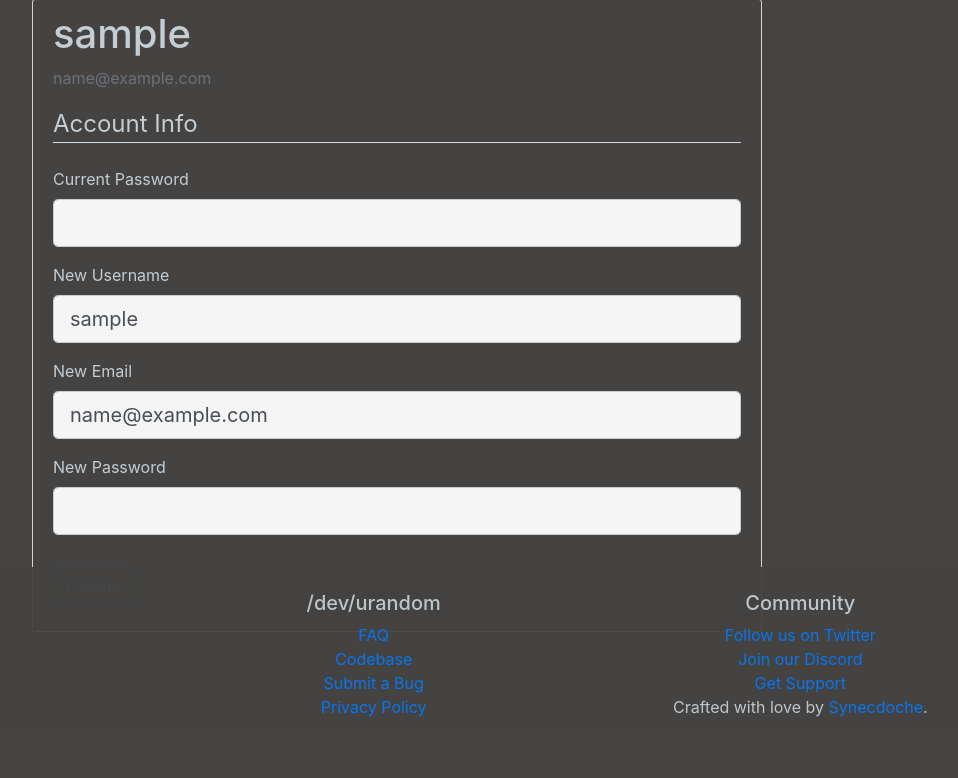
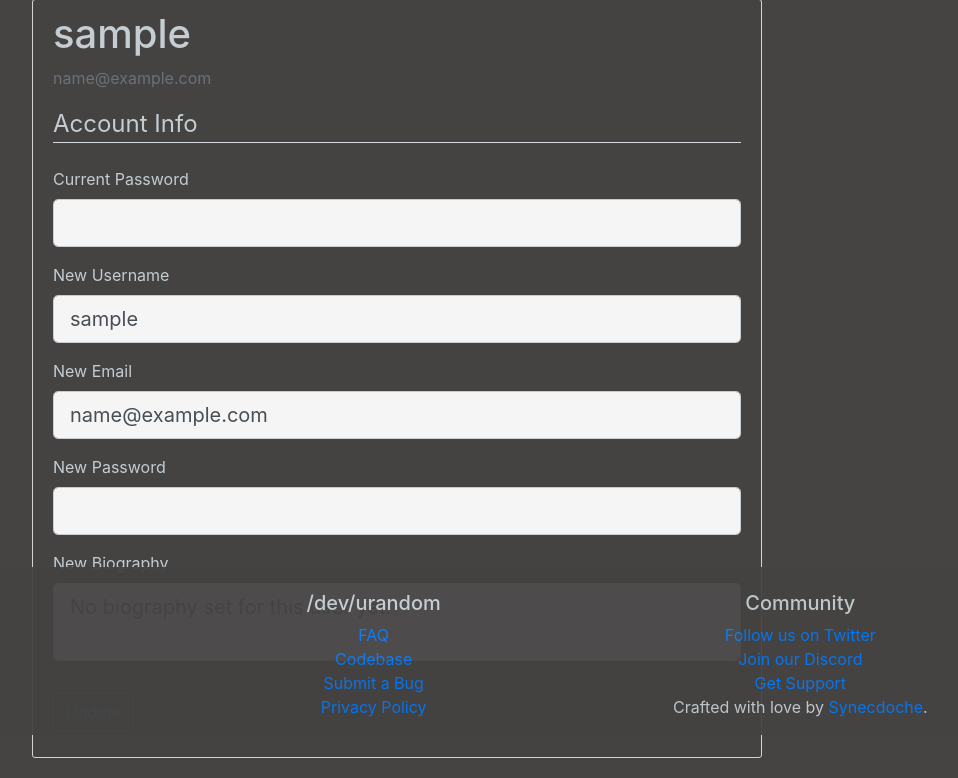
Before and after one commit to mrdmnd/portunus, a Flask app: page /auth/update_account in a window 1280 px wide. Shown: the part 65-843 px from the top of the page, without its empty margins (53-1011 px from the left). Before the commit the page ends 782 px from the top, so only its background shows below. Run offline with Flask 2, Linux system fonts and the light colour scheme; the visitor is signed in with stand-in values (Sample User, id 1); data comes from the database, SQL or seed files in the repository; some libraries are stand-ins or nearby versions.

Commit message:
More DB model updates.

```diff
--- a/frontend/portunus/auth/forms.py
+++ b/frontend/portunus/auth/forms.py
@@ -1,6 +1,6 @@
 from flask_login import current_user
 from flask_wtf import FlaskForm
-from wtforms import BooleanField, PasswordField, StringField, SubmitField
+from wtforms import BooleanField, PasswordField, StringField, SubmitField, TextAreaField
 from wtforms.validators import DataRequired, Email, EqualTo, Length, ValidationError
 from wtforms.widgets import PasswordInput
 
@@ -47,6 +47,7 @@ class UpdateAccountForm(FlaskForm):
     )
     new_email = StringField("New Email", validators=[DataRequired(), Email()])
     new_password = StringField("New Password", widget=PasswordInput(hide_value=True))
+    new_biography = TextAreaField("New Biography", validators=[Length(min=0, max=140)])
     submit = SubmitField("Update")
 
     def validate_new_username(self, new_username):
--- a/frontend/portunus/auth/routes.py
+++ b/frontend/portunus/auth/routes.py
@@ -61,6 +61,7 @@ def update_account():
         # Update current username + email
         current_user.username = form.new_username.data
         current_user.email = form.new_email.data
+        current_user.biography = form.new_biography.data
 
         # Set new password only if they fill the field in.
         if form.new_password.data:
@@ -71,5 +72,6 @@ def update_account():
     elif request.method == "GET":
         form.new_username.data = current_user.username
         form.new_email.data = current_user.email
+        form.new_biography.data = current_user.biography
 
     return render_template("update_account.html", title="Update Account", form=form)
--- a/frontend/portunus/main/routes.py
+++ b/frontend/portunus/main/routes.py
@@ -2,6 +2,7 @@ import os
 
 from flask import render_template, send_from_directory
 from portunus.main import bp
+from portunus.models import User
 
 
 @bp.route("/favicon.ico")
@@ -15,3 +16,8 @@ def favicon():
 @bp.route("/index")
 def index():
     return render_template("index.html")
+
+@bp.route("/user/<username>")
+def user(username):
+    user = User.query.filter_by(username=username).first_or_404()
+    return render_template("user.html", user=user)
--- a/frontend/portunus/models.py
+++ b/frontend/portunus/models.py
@@ -13,11 +13,10 @@ class User(db.Model, UserMixin):
     id = db.Column(db.Integer, primary_key=True)
     username = db.Column(db.String(20), unique=True, index=True, nullable=False)
     email = db.Column(db.String(255), unique=True, index=True, nullable=False)
-    image_file = db.Column(db.String(20), nullable=False, default="default.jpg")
     date_created_utc = db.Column(db.DateTime, nullable=False, default=datetime.utcnow)
     password_hash = db.Column(db.String(60), nullable=False)
     biography = db.Column(
-        db.String(2000), default="No biography set for this user yet."
+        db.String(140), default="No biography set for this user yet."
     )
 
     # Relationships
@@ -44,6 +43,7 @@ class Route(db.Model):
     content = db.Column(db.Text, nullable=False)
 
     # Relationships
+    # (none)
 
     def __repr__(self):
         return f"Route('{self.title}')"
@@ -70,7 +70,7 @@ class Team(db.Model):
         "Character",
         secondary=team_members,
         lazy="subquery",
-        backref=db.backref("teams", lazy=True),
+        backref=db.backref("teams", lazy=True)
     )
 
     def __repr__(self):
@@ -84,5 +84,19 @@ class Character(db.Model):
     name = db.Column(db.String(20), index=True, nullable=False)
     spec = db.Column(db.Integer, index=True, nullable=False)
 
+    # Relationships
+    # (backhalf is already defined above in Team model)
+
+    def join_team(self, team):
+        if not self.is_member_of(team):
+            self.team_members.append(team)
+
+    def leave_team(self, team):
+        if self.is_member_of(team):
+            self.team_members.remove(team)
+
+    def is_member_of(self, team):
+        return self.team_members.filter(team.id == self.id).count() > 0
+
     def __repr__(self):
         return f"Character({self.server}-{self.name} (spec: {self.spec}) owned by user_id {self.owner_user_id})"
--- a/frontend/portunus/templates/errors/404.html
+++ b/frontend/portunus/templates/errors/404.html
@@ -1,6 +1,7 @@
 {% extends "layout.html" %}
 
 {% block content %}
-    <h1>File Not Found</h1>
-    <p><a href="{{ url_for('main.index') }}">Back</a></p>
+<h1>Page Not Found</h1>
+<p>Why don't you go and try something else, like a quintuple saurid snap into Rezan?</p>
+<p><a href="{{ url_for('main.index') }}">Back</a></p>
 {% endblock %}
--- a/frontend/portunus/templates/layout.html
+++ b/frontend/portunus/templates/layout.html
@@ -47,11 +47,12 @@
                 data-toggle="dropdown" aria-haspopup="true" aria-expanded="false">
                 {{ current_user.username }}
               </button>
-              <button class="btn btn-warning" type="button">Sim History</button>
               <div class="dropdown-menu" aria-labelledby="dropdownMenuButton">
+                <a class="dropdown-item" href="{{ url_for('main.user', username=current_user.username) }}">My Profile</a>
                 <a class="dropdown-item" href="{{ url_for('auth.update_account') }}">Settings</a>
                 <a class="dropdown-item" href="{{ url_for('auth.logout') }}">Logout</a>
               </div>
+              <button class="btn btn-warning" type="button">Sim History</button>
             </div>
             {% else %}
             <a class="nav-item nav-link" href="{{ url_for('auth.login') }}">Login</a>
--- a/frontend/portunus/templates/update_account.html
+++ b/frontend/portunus/templates/update_account.html
@@ -64,6 +64,19 @@
                 {{ form.new_password(class="form-control form-control-lg") }}
                 {% endif %}
             </div>
+            <div class="form-group">
+                {{ form.new_biography.label(class="form-control-label") }}
+                {% if form.new_biography.errors %}
+                {{ form.new_biography(class="form-control form-control-lg is-invalid") }}
+                <div class="invalid-feedback">
+                    {% for error in form.new_biography.errors %}
+                    <span>{{ error }}</span>
+                    {% endfor %}
+                </div>
+                {% else %}
+                {{ form.new_biography(class="form-control form-control-lg") }}
+                {% endif %}
+            </div>
         </fieldset>
         <div class="form-group">
             {{ form.submit(class="btn btn-outline-info") }}
```
Also changed, not shown: frontend/portunus/templates/user.html (added, +15 -0 lines).
